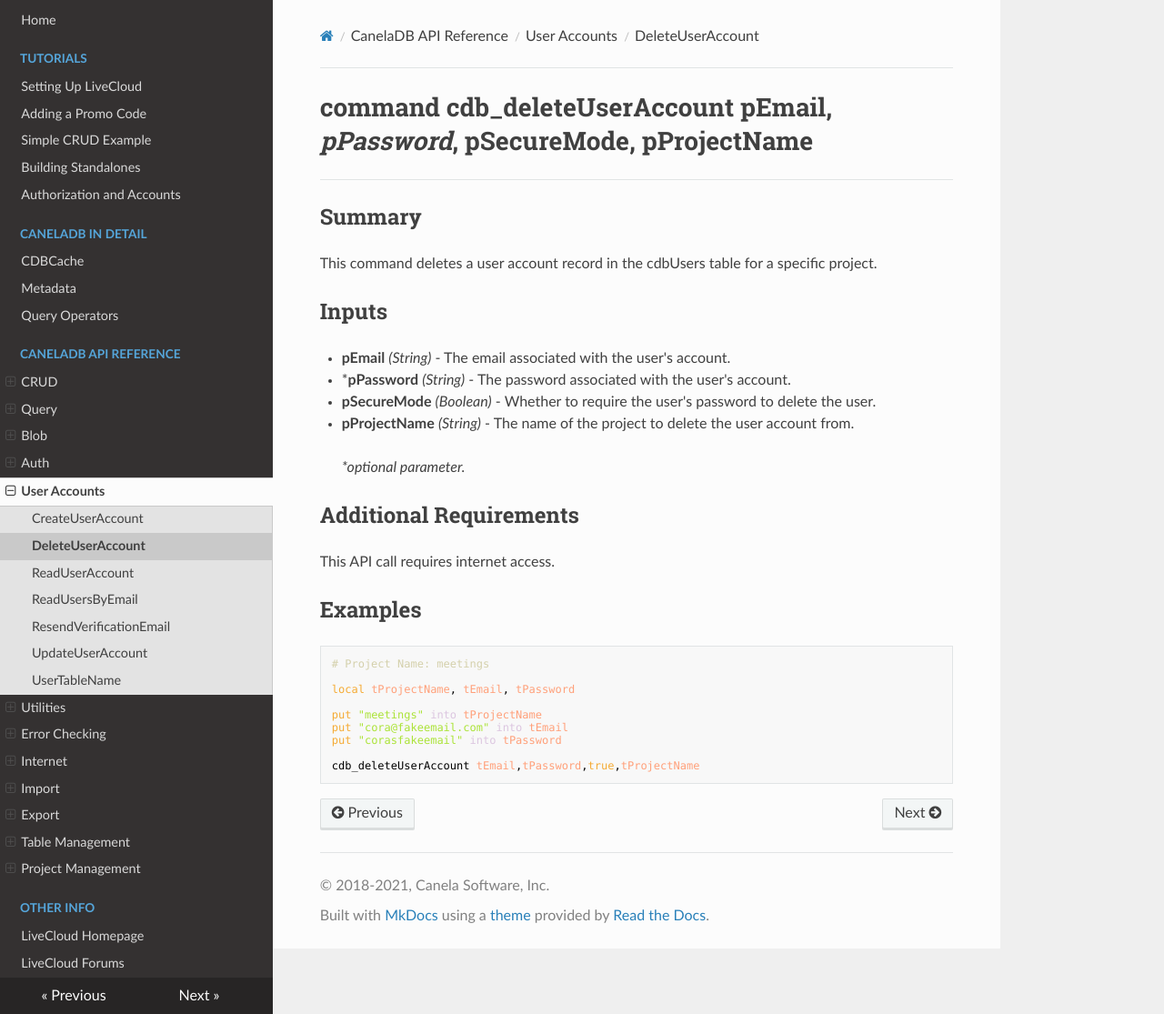
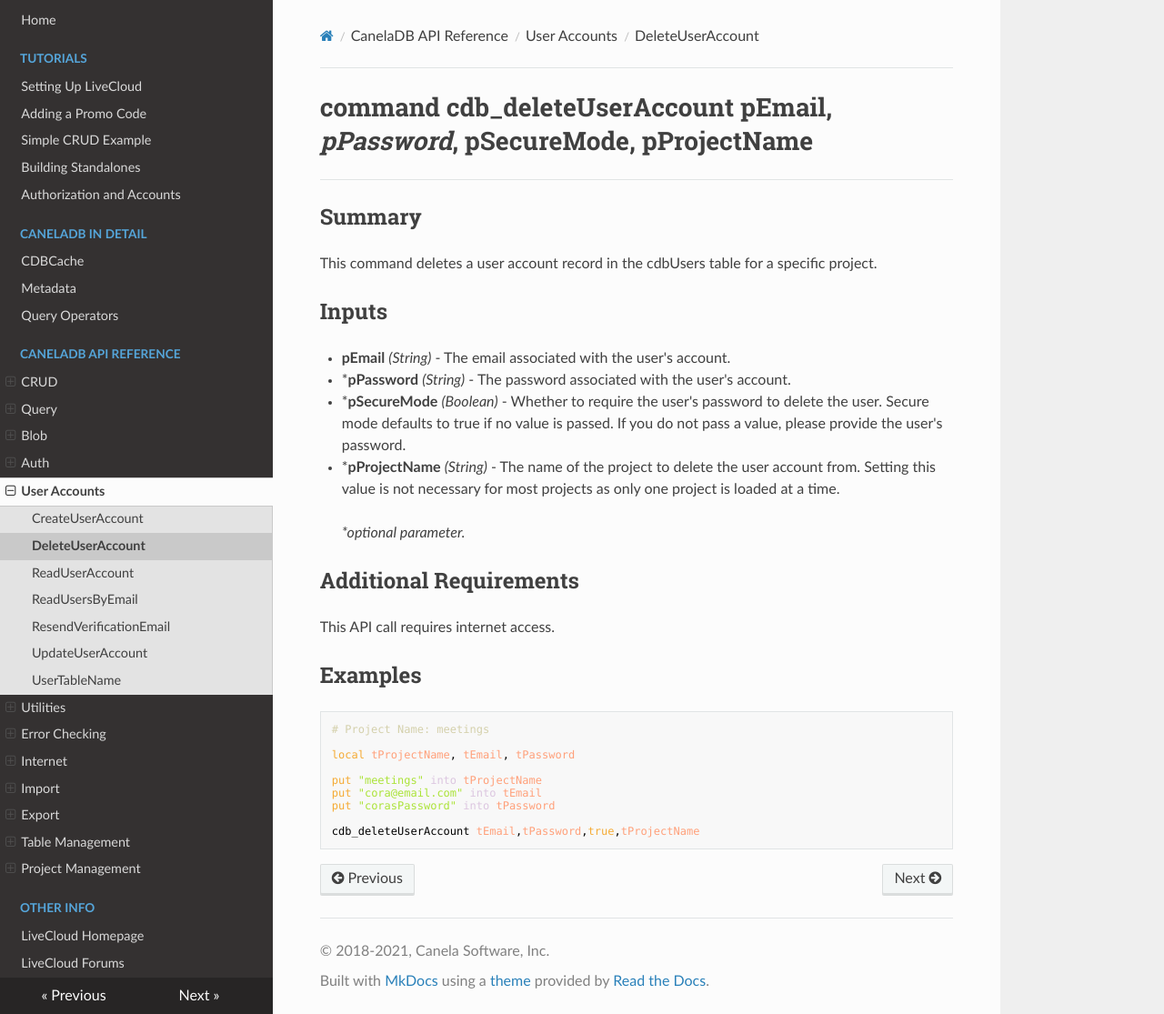
Before and after one commit to CanelaSoftware/cassiaDB_docs, an MkDocs documentation site: the page built from docs/DeleteUserAccount.md, in a window 1280 px wide and 1115 px high. Shown: the whole window at 91% size. Built offline with MkDocs 1.6.1, drawn with Linux system fonts in a browser that asks for light colours; nearby versions of some CDN libraries.

Commit message:
Update DeleteUserAccount.md
pPassword, pSecureMode, and pProjectName should be listed as optional.

pSecure mode is assumed true if pSecureMode is empty
pProjectName

````diff
--- a/docs/DeleteUserAccount.md
+++ b/docs/DeleteUserAccount.md
@@ -6,8 +6,8 @@
 ## Inputs
 * **pEmail** *(String)* - The email associated with the user's account.
 * \***pPassword** *(String)* - The password associated with the user's account.
-* **pSecureMode** *(Boolean)* - Whether to require the user's password to delete the user.
-* **pProjectName** *(String)* - The name of the project to delete the user account from.
+* \***pSecureMode** *(Boolean)* - Whether to require the user's password to delete the user. Secure mode defaults to true if no value is passed. If you do not pass a value, please provide the user's password.
+* \***pProjectName** *(String)* - The name of the project to delete the user account from. Setting this value is not necessary for most projects as only one project is loaded at a time.
 
 > _*optional parameter._
 
@@ -22,8 +22,8 @@
 local tProjectName, tEmail, tPassword
 
 put "meetings" into tProjectName
-put "cora@fakeemail.com" into tEmail
-put "corasfakeemail" into tPassword
+put "cora@email.com" into tEmail
+put "corasPassword" into tPassword
 
 cdb_deleteUserAccount tEmail,tPassword,true,tProjectName
 ```
````
